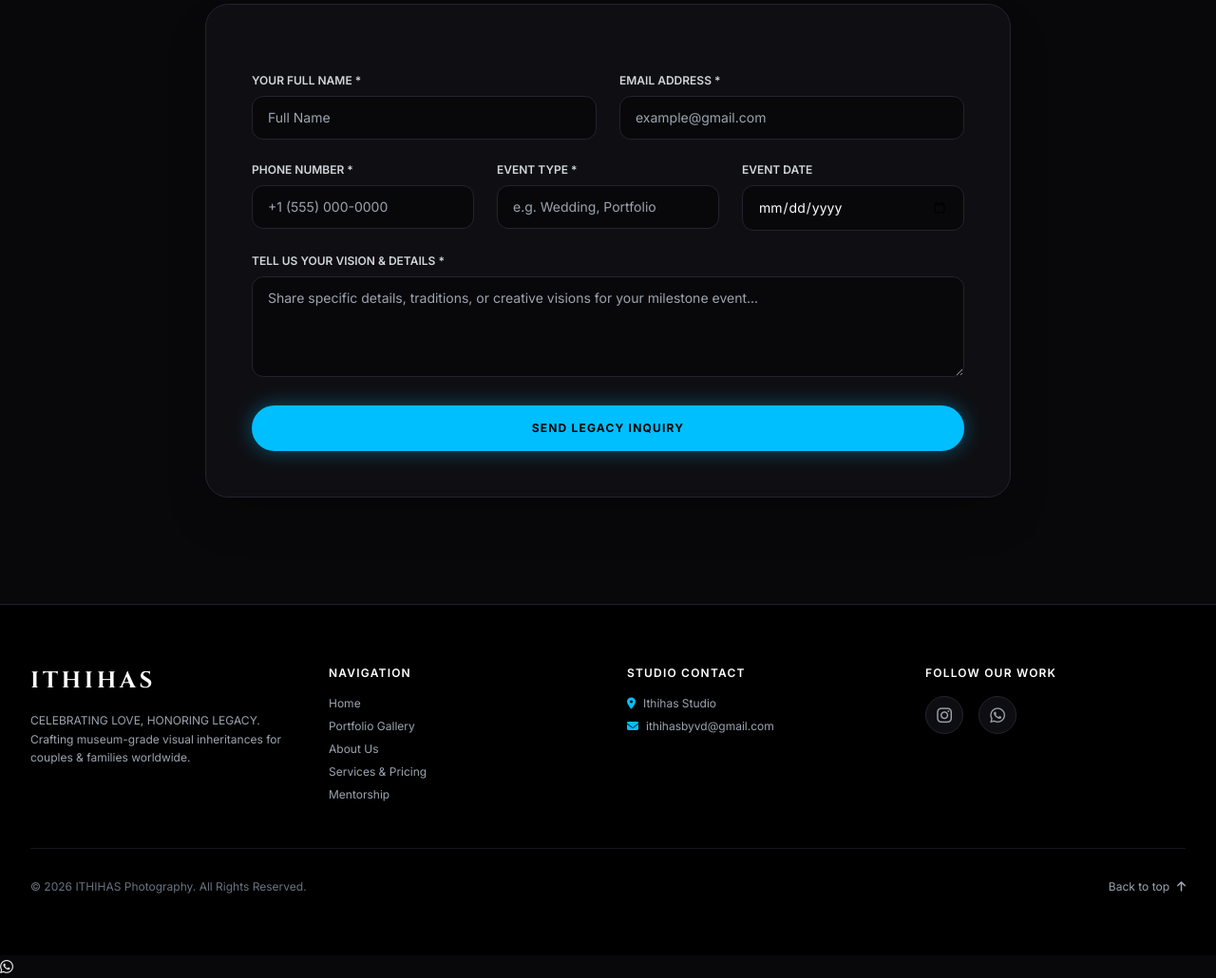
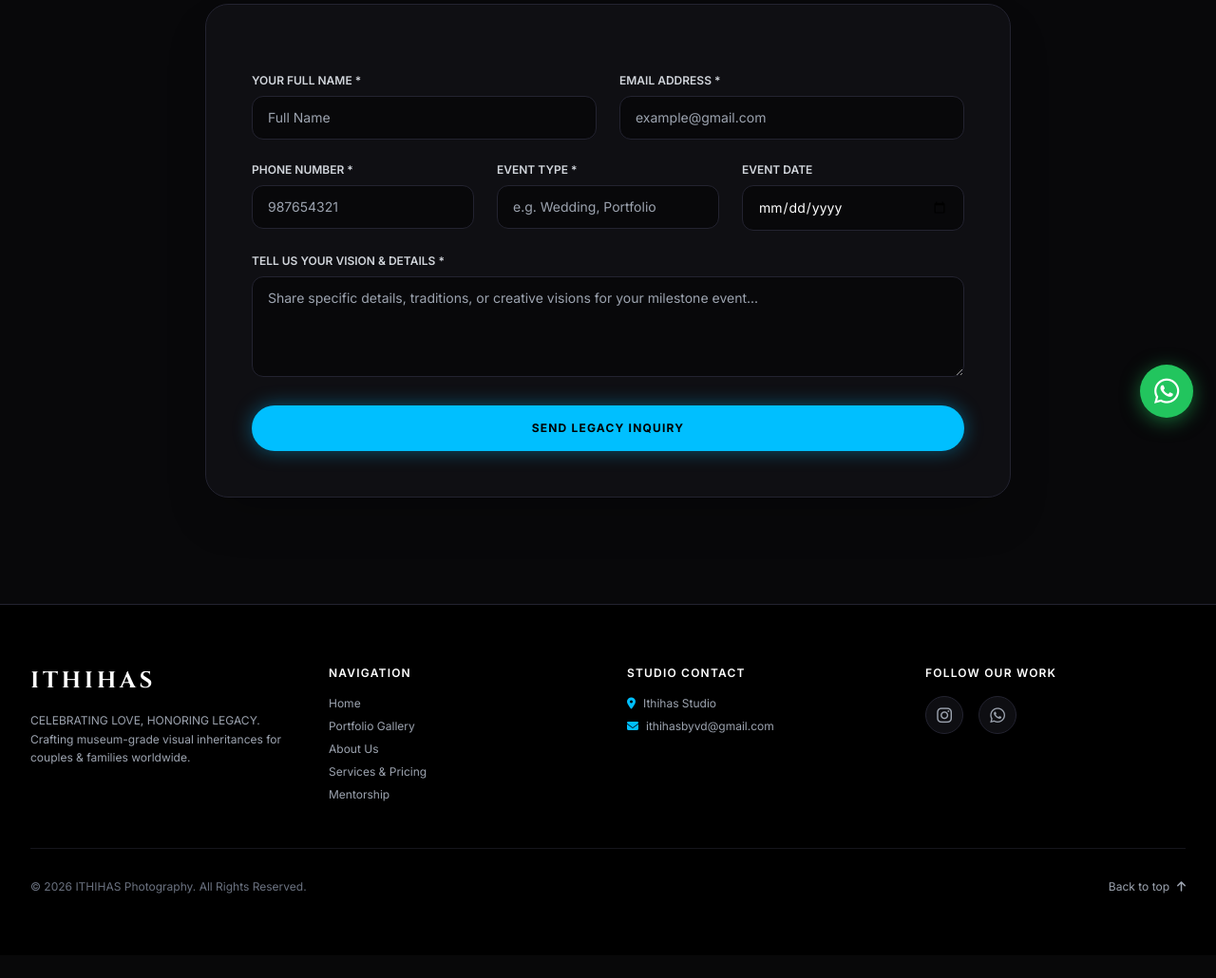
Before and after one commit to venkathanush/ithihas_photography, a Django app: page /contact/ in a window 1280 px wide. Shown: the part 336-1366 px from the top of the page at 95% size. After the commit the page ends 1277 px from the top, so only its background shows below. Run offline with Django 5.2, Linux system fonts and the light colour scheme; some libraries are stand-ins or nearby versions; some web fonts are replaced.

Commit message:
Whatsapp

```diff
--- a/portfolio/templates/portfolio/base.html
+++ b/portfolio/templates/portfolio/base.html
@@ -203,13 +203,9 @@
             });
         }
     </script>
-<!-- Floating WhatsApp Widget -->
-<a href="https://wa.me/916301429352?text=Hello%20ITHIHAS%20Photography,%20I%20would%20like%20to%20know%20more%20details."
-   class="whatsapp-float"
-   target="_blank"
-   rel="noopener noreferrer"
-   title="Chat with us on WhatsApp">
-    <i class="fa-brands fa-whatsapp"></i>
-</a>
+<!-- Floating WhatsApp Button -->
+    <a href="https://wa.me/916301429352?text=Hello%20ITHIHAS%20Photography,%20I%20would%20like%20to%20know%20more%20details." target="_blank" rel="noopener noreferrer" aria-label="Chat on WhatsApp" class="fixed bottom-6 right-6 z-50 w-14 h-14 bg-green-500 hover:bg-green-600 text-white rounded-full flex items-center justify-center shadow-[0_4px_20px_rgba(34,197,94,0.5)] transform hover:scale-110 transition-all duration-300">
+        <i class="fa-brands fa-whatsapp text-3xl"></i>
+    </a>
 </body>
 </html>
--- a/portfolio/templates/portfolio/contact.html
+++ b/portfolio/templates/portfolio/contact.html
@@ -36,7 +36,7 @@
             <div class="grid grid-cols-1 sm:grid-cols-3 gap-6">
                 <div>
                     <label class="block text-xs uppercase font-semibold text-gray-300 mb-2">Phone Number *</label>
-                    <input type="text" name="phone" required placeholder="+1 (555) 000-0000" class="w-full bg-brand-dark border border-brand-border rounded-xl px-4 py-3 text-sm text-white focus:outline-none focus:border-brand-cyan transition-colors">
+                    <input type="text" name="phone" required placeholder="987654321" class="w-full bg-brand-dark border border-brand-border rounded-xl px-4 py-3 text-sm text-white focus:outline-none focus:border-brand-cyan transition-colors">
                 </div>
                 <div>
                     <label class="block text-xs uppercase font-semibold text-gray-300 mb-2">Event Type *</label>
```
